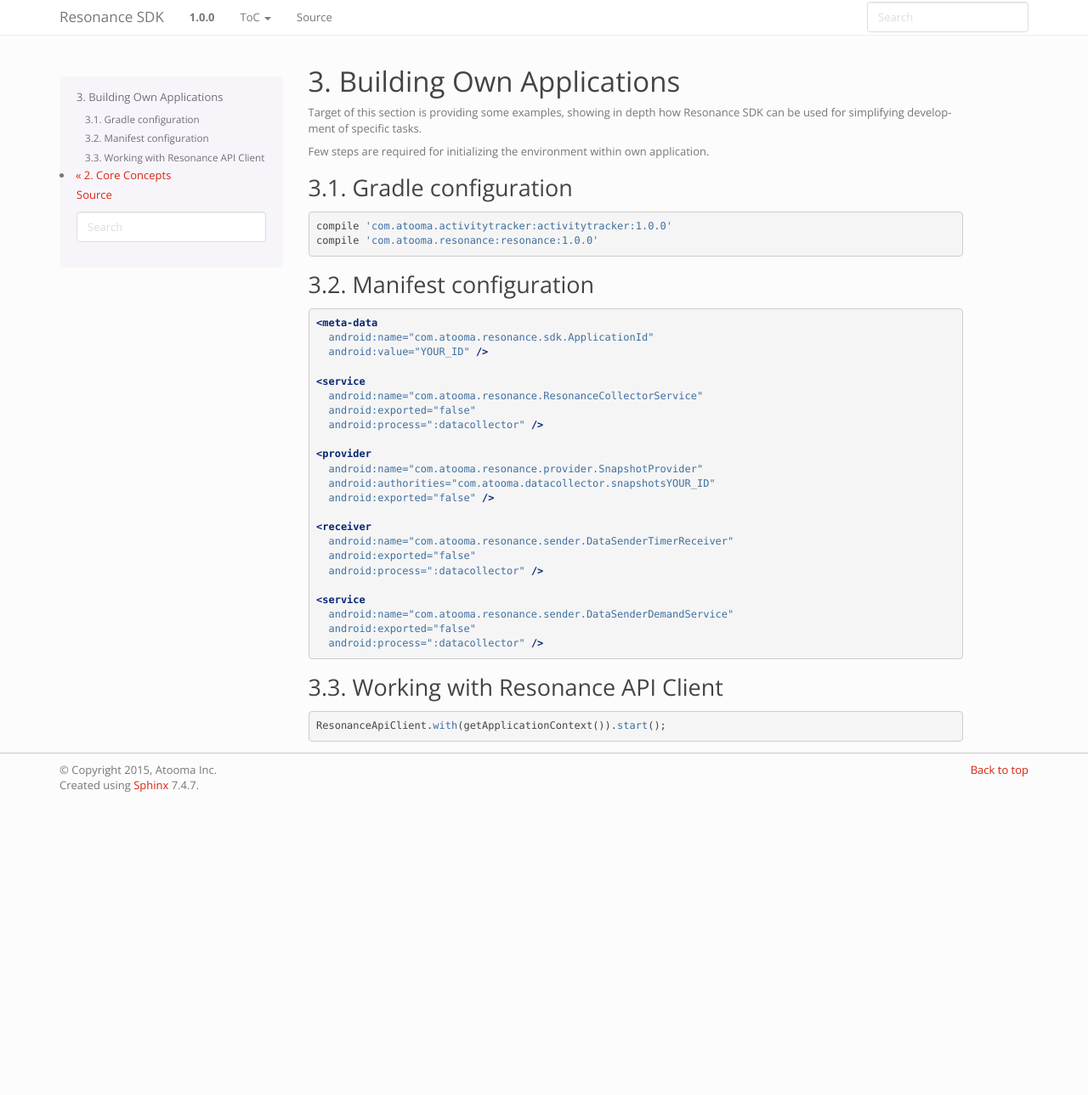
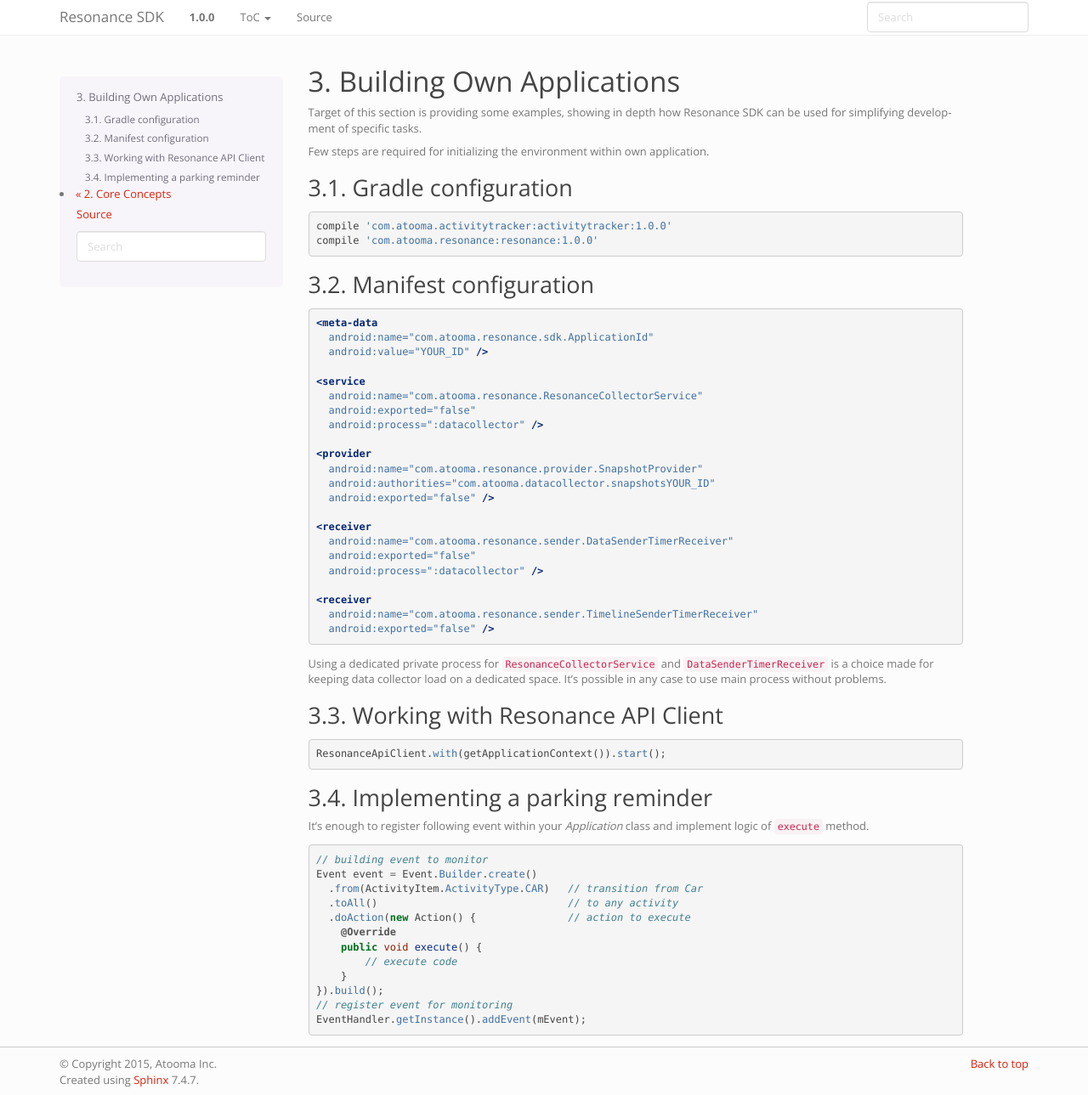
Before and after one commit to atooma/doc-resonance-sdk, a Sphinx documentation site: the page built from docs/source/example.rst, in a window 1280 px wide and 1289 px high. Shown: the whole window at 85% size. Built offline with Sphinx 7.4.7, drawn with Linux system fonts in a browser that asks for light colours.

Commit message:
Improving style + Start adding parking example

```diff
--- a/docs/source/conf.py
+++ b/docs/source/conf.py
@@ -30,7 +30,7 @@
 # Add any Sphinx extension module names here, as strings. They can be
 # extensions coming with Sphinx (named 'sphinx.ext.*') or your custom
 # ones.
-extensions = []
+extensions = ['javasphinx']
 
 # Add any paths that contain templates here, relative to this directory.
 templates_path = ['_templates']
--- a/docs/source/example.rst
+++ b/docs/source/example.rst
@@ -40,11 +40,11 @@
     android:exported="false"
     android:process=":datacollector" />
 
-  <service
-    android:name="com.atooma.resonance.sender.DataSenderDemandService"
-    android:exported="false"
-    android:process=":datacollector" />
+  <receiver
+    android:name="com.atooma.resonance.sender.TimelineSenderTimerReceiver"
+    android:exported="false" />
 
+Using a dedicated private process for ``ResonanceCollectorService`` and ``DataSenderTimerReceiver`` is a choice made for keeping data collector load on a dedicated space. It's possible in any case to use main process without problems.
 
 Working with Resonance API Client
 ---------------------------------------
@@ -52,3 +52,23 @@
 .. code-block:: java
 
   ResonanceApiClient.with(getApplicationContext()).start();
+
+Implementing a parking reminder
+---------------------------------------
+
+It's enough to register following event within your *Application* class and implement logic of ``execute`` method.
+
+.. code-block:: java
+
+  // building event to monitor
+  Event event = Event.Builder.create()
+    .from(ActivityItem.ActivityType.CAR)   // transition from Car
+    .toAll()                               // to any activity
+    .doAction(new Action() {               // action to execute
+      @Override
+      public void execute() {
+          // execute code
+      }
+  }).build();
+  // register event for monitoring
+  EventHandler.getInstance().addEvent(mEvent);
--- a/docs/source/index.rst
+++ b/docs/source/index.rst
@@ -14,15 +14,15 @@
 This documentation is aimed to provide in depth details on how to approach development and it is organised as follows:
 
 * :ref:`intro` - Here you can find answers to questions like *what is Resonance?* and *what I can do with Resonance SDK?*. Your understanding of Atooma potential starts from here!
-* :ref:`core` - Interested in Atooma SDK? Great! First step is to go deep into this section for understanding main concepts concerned with Atooma environment and platform.
-* :ref:`example` -
+* :ref:`core` - Interested in Resonance SDK? Great! First step is to go deep into this section for understanding main concepts concerned with it.
+* :ref:`example` - This is the better place for finding good examples on how Resonance SDK can be used for dramatically simplifying development of killing features within your app!
 
 Table of Contents
 ------------------------------
 
 .. toctree::
    :numbered:
-   :maxdepth: 3
+   :maxdepth: 2
 
    intro
    core
```
Also changed, not shown: docs/source/core.rst (+4 -4 lines), requirements.txt (+15 -0 lines), setup.py (+15 -0 lines).
